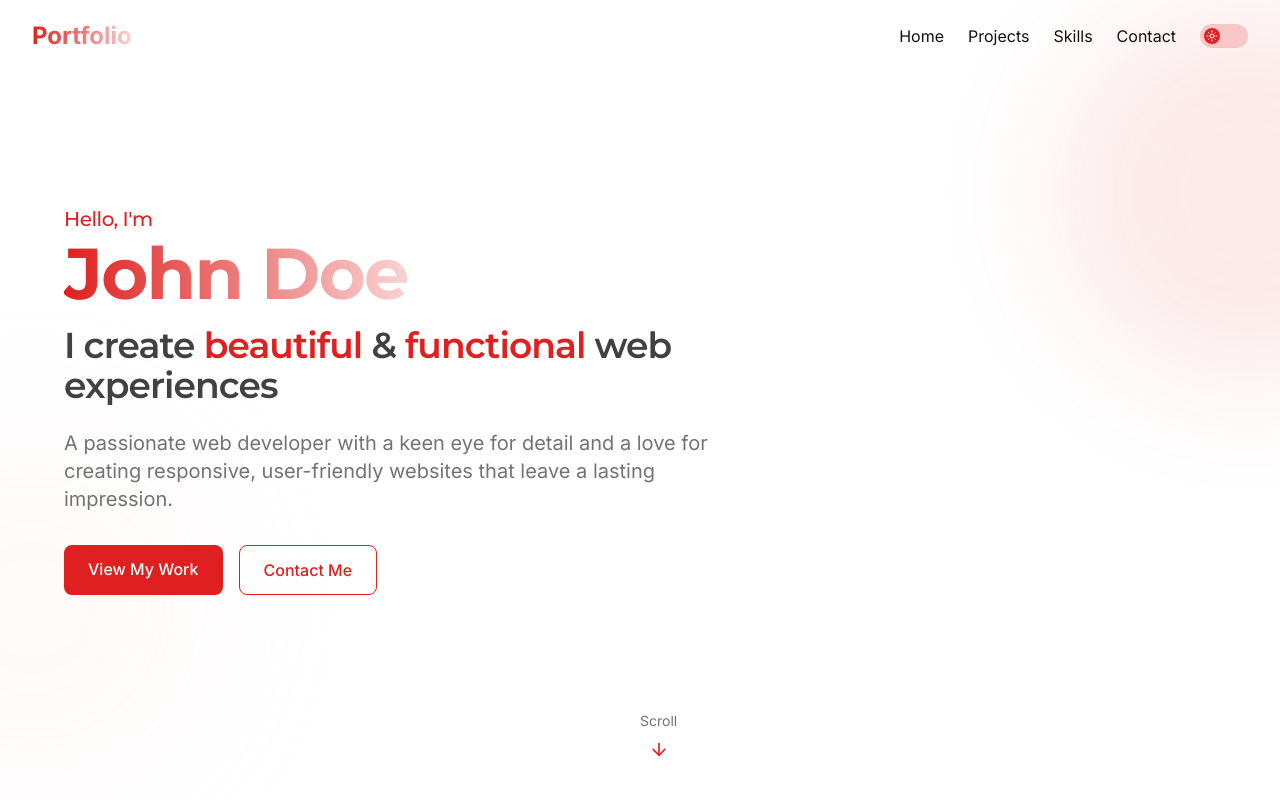
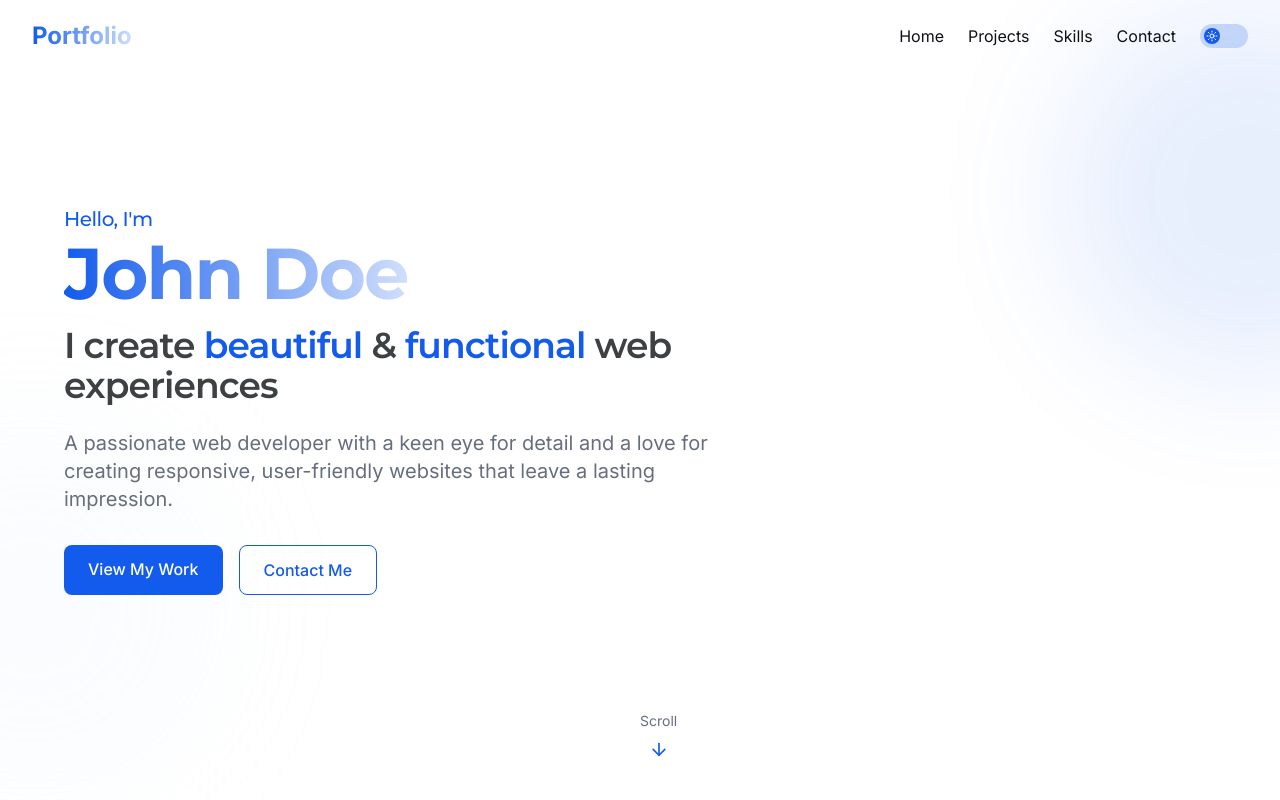
Before and after one commit to nfvic/nfvic-portfolio, a React (Vite) app: page / in a window 1280 px wide. Shown: the top 800 px of the page. Built offline with nearby package versions, Linux system fonts and the light colour scheme.

Commit message:
Add black blue theme

```diff
--- a/src/index.css
+++ b/src/index.css
@@ -1,3 +1,4 @@
+
 @import url('https://fonts.googleapis.com/css2?family=Inter:wght@300;400;500;600;700&family=Montserrat:wght@500;600;700;800&display=swap');
 
 @tailwind base;
@@ -7,64 +8,64 @@
 @layer base {
   :root {
     --background: 0 0% 100%;
-    --foreground: 0 0% 7%;
+    --foreground: 220 20% 7%;
 
     --card: 0 0% 100%;
-    --card-foreground: 0 0% 7%;
+    --card-foreground: 220 20% 7%;
 
     --popover: 0 0% 100%;
-    --popover-foreground: 0 0% 7%;
+    --popover-foreground: 220 20% 7%;
 
-    --primary: 0 75% 50%;
+    --primary: 220 85% 50%;
     --primary-foreground: 0 0% 100%;
 
-    --secondary: 0 0% 96%;
-    --secondary-foreground: 0 0% 9%;
+    --secondary: 220 10% 96%;
+    --secondary-foreground: 220 20% 9%;
 
-    --muted: 0 0% 96%;
-    --muted-foreground: 0 0% 45%;
+    --muted: 220 10% 96%;
+    --muted-foreground: 220 10% 45%;
 
-    --accent: 0 75% 90%;
-    --accent-foreground: 0 0% 9%;
+    --accent: 220 85% 90%;
+    --accent-foreground: 220 20% 9%;
 
     --destructive: 0 84% 60%;
     --destructive-foreground: 0 0% 98%;
 
-    --border: 0 0% 89%;
-    --input: 0 0% 89%;
-    --ring: 0 75% 50%;
+    --border: 220 10% 89%;
+    --input: 220 10% 89%;
+    --ring: 220 85% 50%;
 
     --radius: 0.5rem;
   }
 
   .dark {
-    --background: 0 0% 7%;
-    --foreground: 0 0% 98%;
+    --background: 220 20% 7%;
+    --foreground: 220 10% 98%;
 
-    --card: 0 0% 9%;
-    --card-foreground: 0 0% 98%;
+    --card: 220 20% 9%;
+    --card-foreground: 220 10% 98%;
 
-    --popover: 0 0% 9%;
-    --popover-foreground: 0 0% 98%;
+    --popover: 220 20% 9%;
+    --popover-foreground: 220 10% 98%;
 
-    --primary: 0 75% 60%;
-    --primary-foreground: 0 0% 98%;
+    --primary: 220 85% 60%;
+    --primary-foreground: 220 10% 98%;
 
-    --secondary: 0 0% 15%;
-    --secondary-foreground: 0 0% 98%;
+    --secondary: 220 20% 15%;
+    --secondary-foreground: 220 10% 98%;
 
-    --muted: 0 0% 15%;
-    --muted-foreground: 0 0% 65%;
+    --muted: 220 20% 15%;
+    --muted-foreground: 220 10% 65%;
 
-    --accent: 0 75% 30%;
-    --accent-foreground: 0 0% 98%;
+    --accent: 220 85% 30%;
+    --accent-foreground: 220 10% 98%;
 
     --destructive: 0 62% 30%;
-    --destructive-foreground: 0 0% 98%;
+    --destructive-foreground: 220 10% 98%;
 
-    --border: 0 0% 20%;
-    --input: 0 0% 20%;
-    --ring: 0 75% 60%;
+    --border: 220 20% 20%;
+    --input: 220 20% 20%;
+    --ring: 220 85% 60%;
   }
 }
 
```
